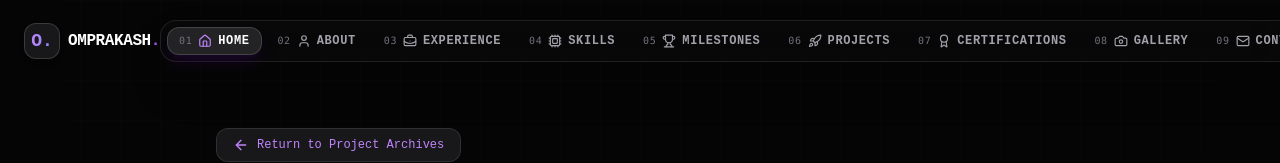
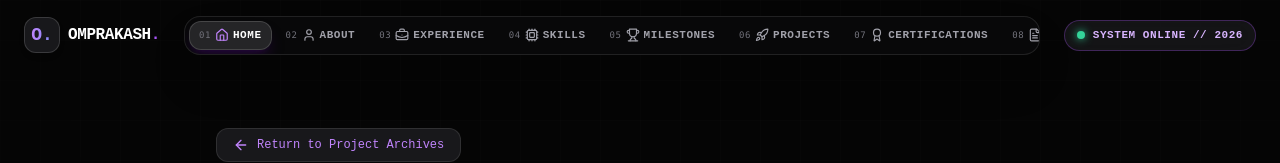
Before and after one commit to omdwivedi45/Portfolio, a Next.js app: page /projects/banking-customer-analytics in a window 1280 px wide. Shown: the top 163 px of the page. Built offline with nearby package versions, Linux system fonts and the light colour scheme.

Commit message:
Add RESUME tab to Rishabh-style header navbar with left alignment for clear visibility

```diff
--- a/src/components/layout/Navbar.tsx
+++ b/src/components/layout/Navbar.tsx
@@ -10,11 +10,11 @@ import {
   Trophy,
   Rocket,
   Award,
+  FileText,
   Camera,
   Mail,
   Menu,
-  X,
-  Sparkles
+  X
 } from "lucide-react";
 
 const NAV_ITEMS = [
@@ -25,8 +25,9 @@ const NAV_ITEMS = [
   { id: "milestones", num: "05", label: "MILESTONES", icon: Trophy },
   { id: "projects", num: "06", label: "PROJECTS", icon: Rocket },
   { id: "certifications", num: "07", label: "CERTIFICATIONS", icon: Award },
-  { id: "gallery", num: "08", label: "GALLERY", icon: Camera },
-  { id: "contact", num: "09", label: "CONTACT", icon: Mail },
+  { id: "resume", num: "08", label: "RESUME", icon: FileText },
+  { id: "gallery", num: "09", label: "GALLERY", icon: Camera },
+  { id: "contact", num: "10", label: "CONTACT", icon: Mail },
 ];
 
 export default function Navbar() {
@@ -67,13 +68,13 @@ export default function Navbar() {
     <header
       className={`fixed top-0 left-0 right-0 z-50 transition-all duration-300 ${
         scrolled
-          ? "bg-[#050505]/90 backdrop-blur-xl border-b border-white/10 py-3 shadow-2xl"
-          : "bg-transparent py-5"
+          ? "bg-[#050505]/95 backdrop-blur-xl border-b border-white/10 py-2.5 shadow-2xl"
+          : "bg-transparent py-4"
       }`}
     >
-      <div className="container mx-auto px-4 sm:px-6 flex items-center justify-between">
+      <div className="container mx-auto px-4 sm:px-6 flex items-center justify-start gap-4 md:gap-6">
 
-        {/* Rishabh-Style Monogram Brand Logo */}
+        {/* Left Monogram Brand Logo */}
         <button
           onClick={() => scrollToSection("home")}
           className="flex items-center gap-2 group text-left shrink-0 select-none"
@@ -88,8 +89,8 @@ export default function Navbar() {
           </div>
         </button>
 
-        {/* Rishabh-Style Desktop Pill Navigation Header Bar */}
-        <nav className="hidden lg:flex items-center gap-1 p-1.5 rounded-2xl bg-zinc-950/80 border border-white/10 backdrop-blur-xl shadow-2xl">
+        {/* Rishabh-Style Left-Aligned Desktop Pill Navigation Bar */}
+        <nav className="hidden lg:flex items-center gap-0.5 xl:gap-1 p-1 rounded-2xl bg-zinc-950/90 border border-white/10 backdrop-blur-xl shadow-2xl overflow-x-auto max-w-full">
           {NAV_ITEMS.map((item) => {
             const Icon = item.icon;
             const isActive = activeSection === item.id;
@@ -98,20 +99,20 @@ export default function Navbar() {
               <button
                 key={item.id}
                 onClick={() => scrollToSection(item.id)}
-                className={`relative flex items-center gap-1.5 px-3 py-1.5 rounded-xl text-xs font-tech font-bold tracking-wider transition-all duration-300 select-none ${
+                className={`relative flex items-center gap-1 px-2.5 py-1.5 rounded-xl text-[11px] font-tech font-bold tracking-wider transition-all duration-300 select-none whitespace-nowrap ${
                   isActive
                     ? "text-white"
-                    : "text-zinc-400 hover:text-zinc-200 hover:bg-zinc-900/50"
+                    : "text-zinc-400 hover:text-zinc-100 hover:bg-zinc-900/60"
                 }`}
               >
                 {isActive && (
                   <motion.div
                     layoutId="activeNavTab"
-                    className="absolute inset-0 bg-zinc-800/90 border border-white/15 rounded-xl -z-10 shadow-lg shadow-purple-950/30"
+                    className="absolute inset-0 bg-zinc-800/95 border border-white/15 rounded-xl -z-10 shadow-lg shadow-purple-950/40"
                     transition={{ type: "spring", stiffness: 380, damping: 30 }}
                   />
                 )}
-                <span className="text-[10px] font-mono text-zinc-500 font-normal">
+                <span className="text-[9px] font-mono text-zinc-500 font-normal">
                   {item.num}
                 </span>
                 <Icon className={`w-3.5 h-3.5 ${isActive ? "text-purple-400" : "text-zinc-400"}`} />
@@ -122,8 +123,8 @@ export default function Navbar() {
         </nav>
 
         {/* Right Status Badge & Mobile Toggle */}
-        <div className="flex items-center gap-3 shrink-0">
-          <div className="hidden sm:flex items-center gap-2 px-3 py-1.5 rounded-full bg-zinc-900/80 border border-purple-500/30 text-purple-300 text-[11px] font-tech backdrop-blur-md">
+        <div className="ms-auto flex items-center gap-3 shrink-0">
+          <div className="hidden xl:flex items-center gap-2 px-3 py-1.5 rounded-full bg-zinc-900/80 border border-purple-500/30 text-purple-300 text-[11px] font-tech backdrop-blur-md">
             <span className="w-2 h-2 rounded-full bg-emerald-400 animate-pulse shadow-[0_0_8px_#34d399]" />
             <span className="uppercase font-bold tracking-wider">SYSTEM ONLINE // 2026</span>
           </div>
@@ -148,7 +149,7 @@ export default function Navbar() {
             exit={{ opacity: 0, height: 0 }}
             className="lg:hidden bg-[#050505]/95 border-b border-white/10 backdrop-blur-xl overflow-hidden"
           >
-            <div className="container mx-auto px-4 py-6 grid grid-cols-2 gap-2">
+            <div className="container mx-auto px-4 py-6 grid grid-cols-2 sm:grid-cols-3 gap-2">
               {NAV_ITEMS.map((item) => {
                 const Icon = item.icon;
                 const isActive = activeSection === item.id;
@@ -156,13 +157,13 @@ export default function Navbar() {
                   <button
                     key={item.id}
                     onClick={() => scrollToSection(item.id)}
-                    className={`flex items-center gap-2.5 px-3 py-2.5 rounded-xl text-xs font-tech font-bold tracking-wider transition-all ${
+                    className={`flex items-center gap-2 px-3 py-2.5 rounded-xl text-xs font-tech font-bold tracking-wider transition-all ${
                       isActive
                         ? "bg-purple-600/20 text-purple-300 border border-purple-500/30"
                         : "text-zinc-400 hover:bg-zinc-900 hover:text-white border border-transparent"
                     }`}
                   >
-                    <span className="text-[10px] font-mono text-zinc-500">{item.num}</span>
+                    <span className="text-[9px] font-mono text-zinc-500">{item.num}</span>
                     <Icon className="w-4 h-4 text-purple-400 shrink-0" />
                     <span>{item.label}</span>
                   </button>
```
